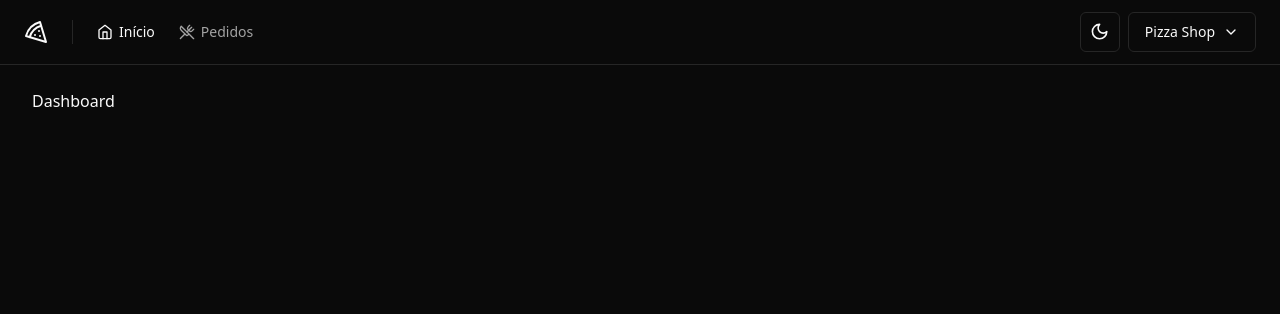
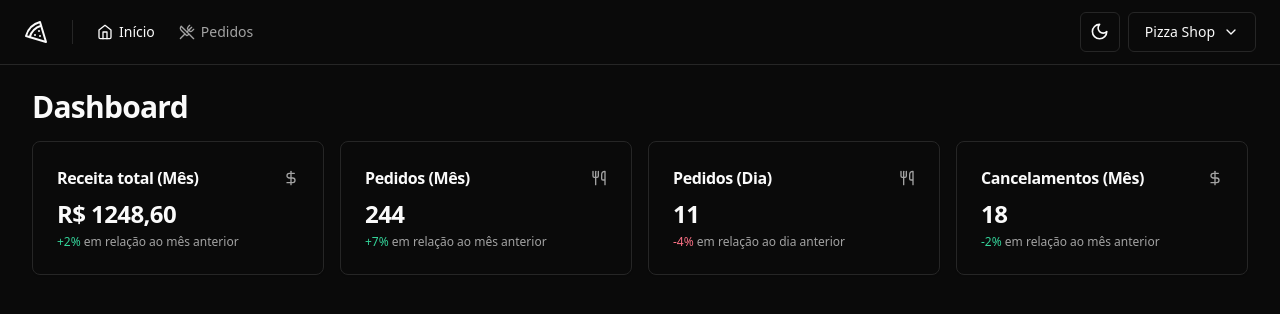
Before and after one commit to hurick/pizzashop-web, a React (Vite) app: page / in a window 1280 px wide. Shown: the top 314 px of the page. Built offline with nearby package versions, Linux system fonts and the light colour scheme.

Commit message:
feat(Dashbaord): adds cards with revenue and orders amounts

```diff
--- /dev/null
+++ b/src/pages/app/dashboard/components/card-daily-order-amount.tsx
@@ -0,0 +1,22 @@
+import { Utensils } from 'lucide-react'
+
+import { Card, CardContent, CardHeader, CardTitle } from '@/components/ui/card'
+
+export const CardDailyOrderAmount = () => {
+  return (
+    <Card>
+      <CardHeader className="flex-row items-center justify-between space-y-0 pb-2">
+        <CardTitle className="text-base font-semibold">Pedidos (Dia)</CardTitle>
+        <Utensils className="h-4 w-4 text-muted-foreground" />
+      </CardHeader>
+
+      <CardContent className="space-y-1">
+        <span className="text-2xl font-bold tracking-tight">11</span>
+        <p className="text-xs text-muted-foreground">
+          <span className="text-rose-500 dark:text-rose-400">-4%</span> em
+          relação ao dia anterior
+        </p>
+      </CardContent>
+    </Card>
+  )
+}
--- /dev/null
+++ b/src/pages/app/dashboard/components/card-monthly-canceled-order-amount.tsx
@@ -0,0 +1,24 @@
+import { DollarSign } from 'lucide-react'
+
+import { Card, CardContent, CardHeader, CardTitle } from '@/components/ui/card'
+
+export const CardMonthlyCanceledOrderAmount = () => {
+  return (
+    <Card>
+      <CardHeader className="flex-row items-center justify-between space-y-0 pb-2">
+        <CardTitle className="text-base font-semibold">
+          Cancelamentos (Mês)
+        </CardTitle>
+        <DollarSign className="h-4 w-4 text-muted-foreground" />
+      </CardHeader>
+
+      <CardContent className="space-y-1">
+        <span className="text-2xl font-bold tracking-tight">18</span>
+        <p className="text-xs text-muted-foreground">
+          <span className="text-emerald-500 dark:text-emerald-400">-2%</span> em
+          relação ao mês anterior
+        </p>
+      </CardContent>
+    </Card>
+  )
+}
--- /dev/null
+++ b/src/pages/app/dashboard/components/card-monthly-order-amount.tsx
@@ -0,0 +1,22 @@
+import { Utensils } from 'lucide-react'
+
+import { Card, CardContent, CardHeader, CardTitle } from '@/components/ui/card'
+
+export const CardMonthlyOrderAmount = () => {
+  return (
+    <Card>
+      <CardHeader className="flex-row items-center justify-between space-y-0 pb-2">
+        <CardTitle className="text-base font-semibold">Pedidos (Mês)</CardTitle>
+        <Utensils className="h-4 w-4 text-muted-foreground" />
+      </CardHeader>
+
+      <CardContent className="space-y-1">
+        <span className="text-2xl font-bold tracking-tight">244</span>
+        <p className="text-xs text-muted-foreground">
+          <span className="text-emerald-500 dark:text-emerald-400">+7%</span> em
+          relação ao mês anterior
+        </p>
+      </CardContent>
+    </Card>
+  )
+}
--- /dev/null
+++ b/src/pages/app/dashboard/components/card-monthly-revenue.tsx
@@ -0,0 +1,24 @@
+import { DollarSign } from 'lucide-react'
+
+import { Card, CardContent, CardHeader, CardTitle } from '@/components/ui/card'
+
+export const CardMonthlyRevenue = () => {
+  return (
+    <Card>
+      <CardHeader className="flex-row items-center justify-between space-y-0 pb-2">
+        <CardTitle className="text-base font-semibold">
+          Receita total (Mês)
+        </CardTitle>
+        <DollarSign className="h-4 w-4 text-muted-foreground" />
+      </CardHeader>
+
+      <CardContent className="space-y-1">
+        <span className="text-2xl font-bold tracking-tight">R$ 1248,60</span>
+        <p className="text-xs text-muted-foreground">
+          <span className="text-emerald-500 dark:text-emerald-400">+2%</span> em
+          relação ao mês anterior
+        </p>
+      </CardContent>
+    </Card>
+  )
+}
--- a/src/pages/app/dashboard/index.tsx
+++ b/src/pages/app/dashboard/index.tsx
@@ -1,10 +1,25 @@
 import { Helmet } from 'react-helmet-async'
+
+import { CardDailyOrderAmount } from './components/card-daily-order-amount'
+import { CardMonthlyCanceledOrderAmount } from './components/card-monthly-canceled-order-amount'
+import { CardMonthlyOrderAmount } from './components/card-monthly-order-amount'
+import { CardMonthlyRevenue } from './components/card-monthly-revenue'
 
 export const Dashboard = () => {
   return (
     <>
       <Helmet title="Dashboard" />
-      <h1>Dashboard</h1>
+
+      <div className="flex flex-col gap-4">
+        <h1 className="text-3xl font-bold tracking-tight">Dashboard</h1>
+
+        <div className="grid grid-cols-4 gap-4">
+          <CardMonthlyRevenue />
+          <CardMonthlyOrderAmount />
+          <CardDailyOrderAmount />
+          <CardMonthlyCanceledOrderAmount />
+        </div>
+      </div>
     </>
   )
 }
```
